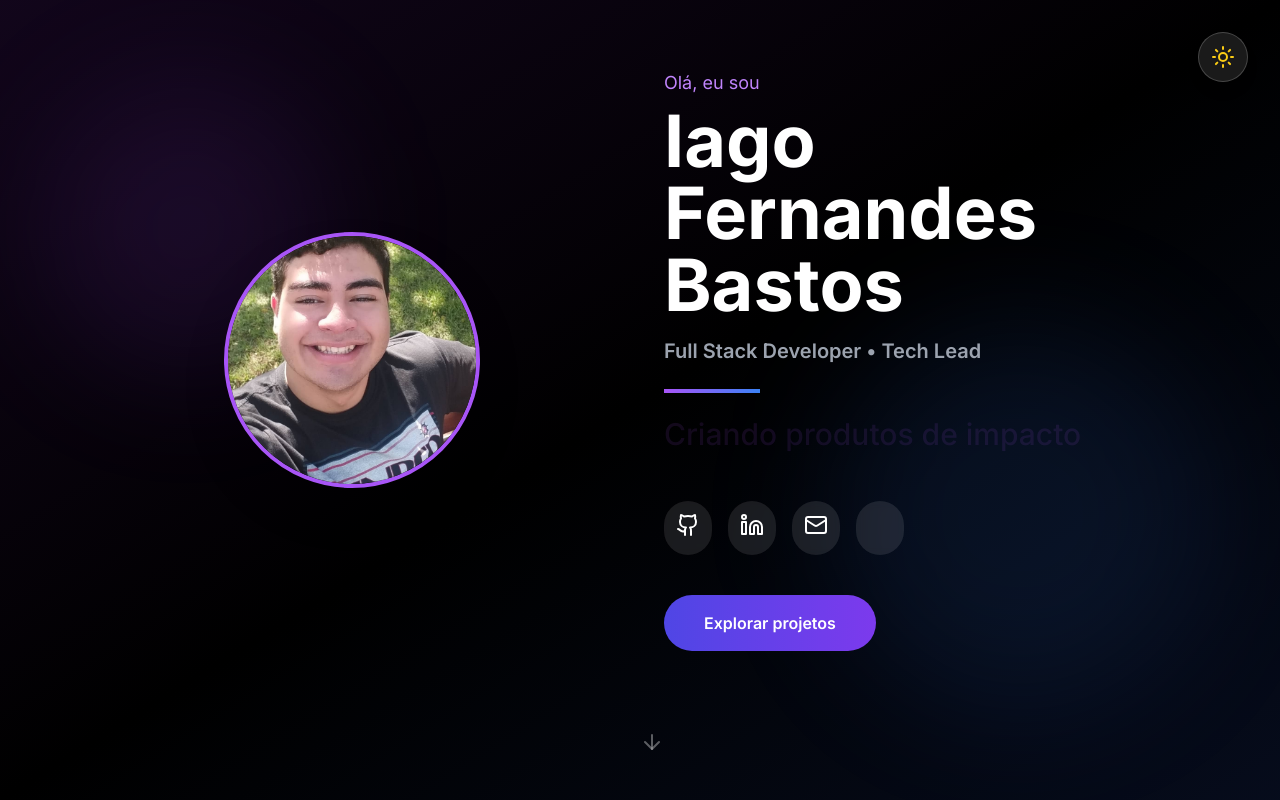
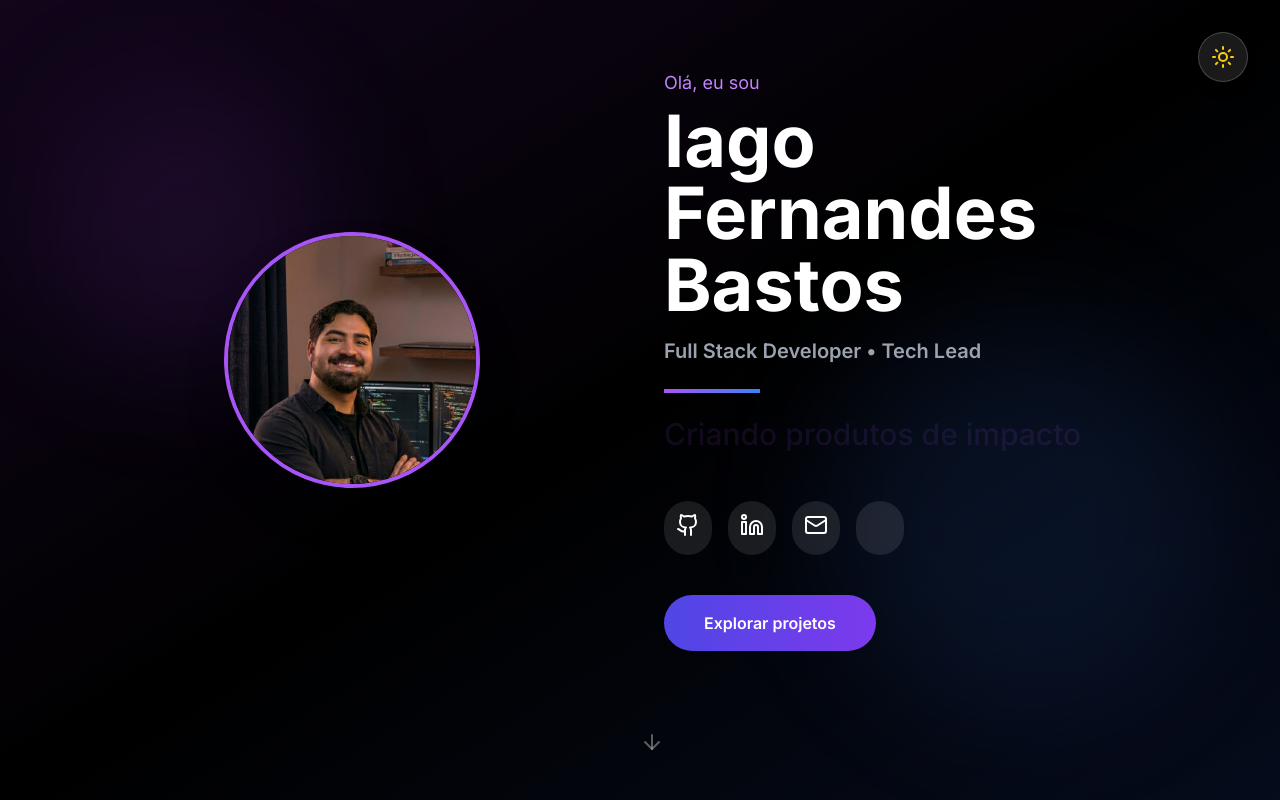
Before and after one commit to IagoFer/portifolio, a Vue app: page / in a window 1280 px wide. Shown: the top 800 px of the page. Built offline with nearby package versions, Linux system fonts and the light colour scheme; some icons are missing.

Commit message:
Alterando imagens e ajustando o avatar

```diff
--- a/src/components/AboutSection.vue
+++ b/src/components/AboutSection.vue
@@ -14,7 +14,7 @@
         <div data-aos="fade-right" data-aos-delay="200" class="relative">
           <div class="relative overflow-hidden rounded-2xl shadow-2xl">
             <ImageWithFallback
-              src="https://images.unsplash.com/photo-1546514714-df0ccc50d7bf?crop=entropy&cs=tinysrgb&fit=max&fm=jpg&ixid=M3w3Nzg4Nzd8MHwxfHNlYXJjaHwxfHxtb2Rlcm4lMjBvZmZpY2UlMjB3b3Jrc3BhY2UlMjBkZXZlbG9wZXJ8ZW58MXx8fHwxNzcxODYyNjQ3fDA&ixlib=rb-4.1.0&q=80&w=1080"
+              src="/src/assets/Trabson.png"
               alt="Workspace" class="w-full h-[440px] lg:h-[480px] object-cover" />
             <div class="absolute inset-0 bg-gradient-to-t from-purple-900/60 to-transparent" />
           </div>
--- a/src/components/Avatar3D.vue
+++ b/src/components/Avatar3D.vue
@@ -1,9 +1,27 @@
 <template>
-    <div class="w-full h-full flex items-center justify-center">
-        <img src="/src/assets/iago.png" alt="Iago Fernandes"
-            class="rounded-full w-64 h-64 object-cover shadow-2xl border-4 border-purple-500"
-            @error="handleImageError" />
+  <div class="w-full h-full flex items-center justify-center">
+
+    <!-- CÍRCULO FIXO -->
+    <div
+      class="w-64 h-64 rounded-full overflow-hidden
+             border-4 border-purple-500 shadow-2xl"
+    >
+      <!-- IMAGEM COM ZOOM -->
+      <img
+        src="/src/assets/iago.png"
+        alt="Iago Fernandes"
+        class="
+          w-full h-full
+          object-cover
+          object-[50%_63%]
+          scale-125
+          transition-transform duration-700
+        "
+        @error="handleImageError"
+      />
     </div>
+
+  </div>
 </template>
 
 <script setup>
```
Also changed, not shown: src/assets/iago.png, 1 other file (tests, documents, lock files or other folders).
